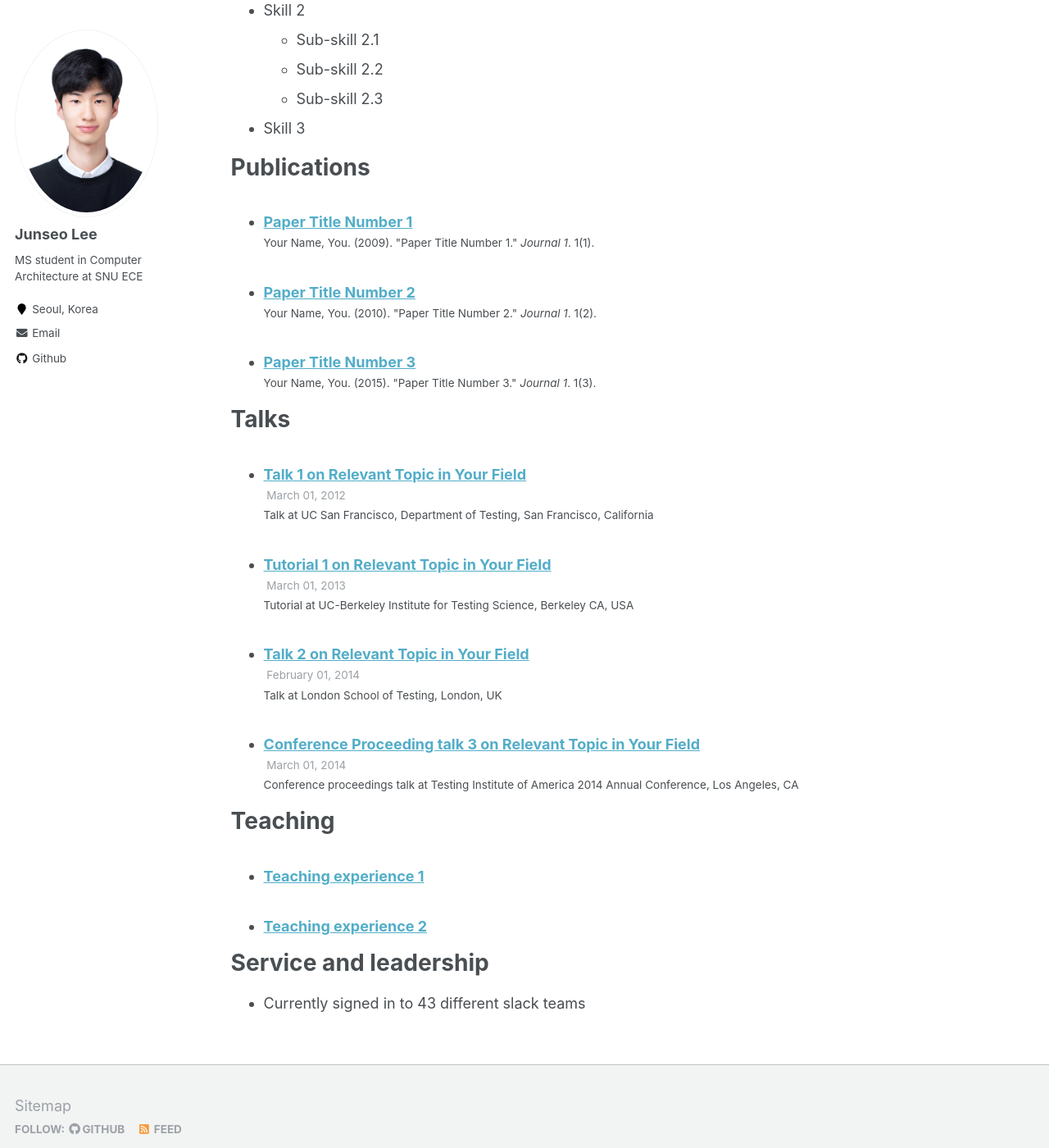
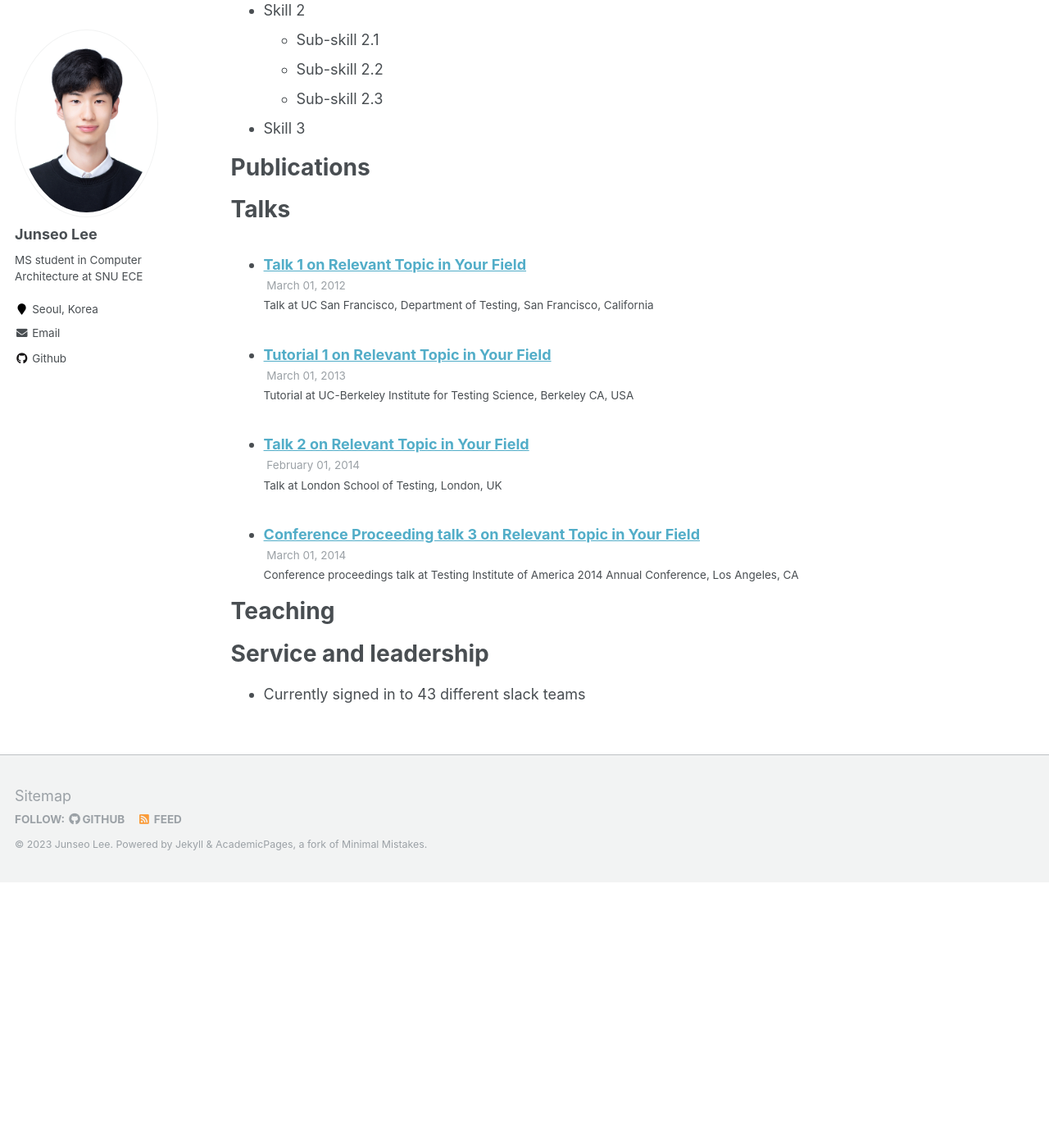
Before and after one commit to jsl013/jsl013.github.io, a Jekyll site: the page built from _pages/cv.md, in a window 1280 px wide and 1400 px high, scrolled down 767 px. Shown: the whole window at 82% size. Built offline with Jekyll 4.4.1, drawn with Linux system fonts in a browser that asks for light colours; after the commit the page ends 1843 px from its top, so only the background shows below that.

Commit message:
update publications & teaching

```diff
--- a/_publications/2009-10-01-paper-title-number-1.md
+++ /dev/null
@@ -1,15 +0,0 @@
----
-title: "Paper Title Number 1"
-collection: publications
-permalink: /publication/2009-10-01-paper-title-number-1
-excerpt: 'This paper is about the number 1. The number 2 is left for future work.'
-date: 2009-10-01
-venue: 'Journal 1'
-paperurl: 'http://academicpages.github.io/files/paper1.pdf'
-citation: 'Your Name, You. (2009). &quot;Paper Title Number 1.&quot; <i>Journal 1</i>. 1(1).'
----
-This paper is about the number 1. The number 2 is left for future work.
-
-[Download paper here](http://academicpages.github.io/files/paper1.pdf)
-
-Recommended citation: Your Name, You. (2009). "Paper Title Number 1." <i>Journal 1</i>. 1(1).
--- a/_publications/2010-10-01-paper-title-number-2.md
+++ /dev/null
@@ -1,15 +0,0 @@
----
-title: "Paper Title Number 2"
-collection: publications
-permalink: /publication/2010-10-01-paper-title-number-2
-excerpt: 'This paper is about the number 2. The number 3 is left for future work.'
-date: 2010-10-01
-venue: 'Journal 1'
-paperurl: 'http://academicpages.github.io/files/paper2.pdf'
-citation: 'Your Name, You. (2010). &quot;Paper Title Number 2.&quot; <i>Journal 1</i>. 1(2).'
----
-This paper is about the number 2. The number 3 is left for future work.
-
-[Download paper here](http://academicpages.github.io/files/paper2.pdf)
-
-Recommended citation: Your Name, You. (2010). "Paper Title Number 2." <i>Journal 1</i>. 1(2).
--- a/_publications/2015-10-01-paper-title-number-3.md
+++ /dev/null
@@ -1,15 +0,0 @@
----
-title: "Paper Title Number 3"
-collection: publications
-permalink: /publication/2015-10-01-paper-title-number-3
-excerpt: 'This paper is about the number 3. The number 4 is left for future work.'
-date: 2015-10-01
-venue: 'Journal 1'
-paperurl: 'http://academicpages.github.io/files/paper3.pdf'
-citation: 'Your Name, You. (2015). &quot;Paper Title Number 3.&quot; <i>Journal 1</i>. 1(3).'
----
-This paper is about the number 3. The number 4 is left for future work.
-
-[Download paper here](http://academicpages.github.io/files/paper3.pdf)
-
-Recommended citation: Your Name, You. (2015). "Paper Title Number 3." <i>Journal 1</i>. 1(3).
--- a/_teaching/2014-spring-teaching-1.md
+++ /dev/null
@@ -1,20 +0,0 @@
----
-title: "Teaching experience 1"
-collection: teaching
-type: "Undergraduate course"
-permalink: /teaching/2014-spring-teaching-1
-venue: "University 1, Department"
-date: 2014-01-01
-location: "City, Country"
----
-
-This is a description of a teaching experience. You can use markdown like any other post.
-
-Heading 1
-======
-
-Heading 2
-======
-
-Heading 3
-======
--- a/_teaching/2015-spring-teaching-2.md
+++ /dev/null
@@ -1,20 +0,0 @@
----
-title: "Teaching experience 2"
-collection: teaching
-type: "Workshop"
-permalink: /teaching/2015-spring-teaching-1
-venue: "University 1, Department"
-date: 2015-01-01
-location: "City, Country"
----
-
-This is a description of a teaching experience. You can use markdown like any other post.
-
-Heading 1
-======
-
-Heading 2
-======
-
-Heading 3
-======
```
Also changed, not shown: _pages/teaching.md (+0 -1 lines).
